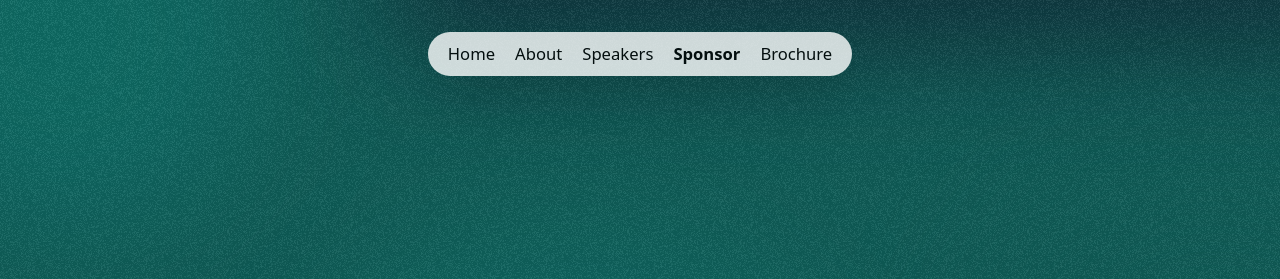
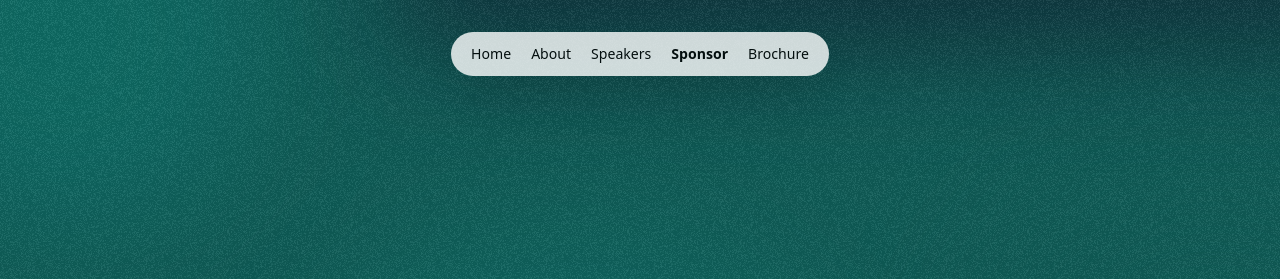
Before and after one commit to Sarthak-Jaiswal4/chemnova, a plain HTML site: page sponsor.html in a window 1280 px wide. Shown: the top 279 px of the page. Drawn offline with nearby package versions, Linux system fonts and the light colour scheme; a script that the page names is missing.

Commit message:
Update sponsor.html

```diff
--- a/sponsor.html
+++ b/sponsor.html
@@ -18,11 +18,11 @@
         <div class="noise1 text-black w-full h-screen py-8 text-white relative">
             <div class="w-full flex justify-center items-center gap-8">
                 <div class="flex gap-5 bg-white p-2 px-5 rounded-3xl text-lg font-medium text-black opacity-80 shadow-2xl">
-                    <a class=" text-[3.25vw] md:text-[1.3vw]" href="index.html">Home</a>
-                    <a class="text-[3.25vw] md:text-[1.3vw]" href="about.html">About</a>
-                    <a class="text-[3.25vw] md:text-[1.3vw]" href="speaker.html">Speakers</a>
-                    <a class="font-bold text-[3.25vw] md:text-[1.3vw]" href="sponsor.html">Sponsor</a>
-                    <a class="text-[3.25vw] md:text-[1.3vw]" href="CHEMTECHNOVA 2025 - 3rd Announcement.pdf">Brochure</a>
+                    <a class=" text-[3.25vw] md:text-[1.1vw]" href="index.html">Home</a>
+                    <a class="text-[3.25vw] md:text-[1.1vw]" href="about.html">About</a>
+                    <a class="text-[3.25vw] md:text-[1.1vw]" href="speaker.html">Speakers</a>
+                    <a class="font-bold text-[3.25vw] md:text-[1.1vw]" href="sponsor.html">Sponsor</a>
+                    <a class="text-[3.25vw] md:text-[1.1vw]" href="CHEMTECHNOVA 2025 - 3rd Announcement.pdf">Brochure</a>
                 </div>
            </div>
                <div class="w-full h-[90%] flex justify-center items-center relative">
@@ -295,7 +295,7 @@
                             </div>
                             <div class="border-b border-gray-200 pb-2">
                                 <p class="text-gray-600">A/C Name</p>
-                                <p class="font-semibold">IIChE Student Chapter</p>
+                                <p class="font-semibold">IiChE Student Chapter</p>
                             </div>
                             <div class="border-b border-gray-200 pb-2">
                                 <p class="text-gray-600">A/C No.</p>
@@ -364,7 +364,7 @@
     <footer class="h-auto w-full flex flex-col conference-background-3 text-white md:px-16 pb-20 md:pb-10 footer-page">
         <div class="w-full h-full flex md:flex-row flex-col-reverse md:pt-10 pt-10">
             <div class="container py-10 md:py-20 text-center flex flex-col items-center  md:pt-0 pt-20">
-                <h2 class="text-[8.2vw] md:text-[2.5rem] font-semibold font-[Cookie] tracking-widest footer pb-4 md:w-[50%] border-b-[1px]">InDACON 2025</h2>
+                <h2 class="text-[8.2vw] md:text-[2.5rem] font-semibold font-[Cookie] tracking-widest footer pb-4 md:w-[50%] border-b-[1px]">CHEM-TECHNOVA 2025</h2>
                 <div class="w-full h-10 flex text-white text-center justify-center md:pb-0 pb-16">
                     <div class="flex space-x-6 mb-16 pt-8 px-8">
                         <a href="https://www.instagram.com/iiche_hbtu?igsh=bzh1MWpyNXZmbzBt" class="text-white hover:text-gray-300">
```
